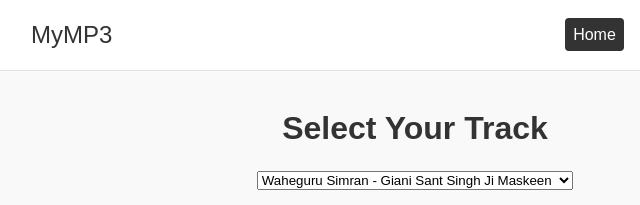
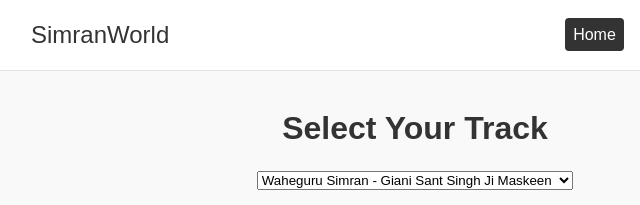
Before and after one commit to ns13131313/world, a plain HTML site: page index.html in a window 1280 px wide. Shown: the top 205 px of the page, 225-865 px from the left. Drawn offline with Linux system fonts and the light colour scheme.

Commit message:
Update index.html

```diff
--- a/index.html
+++ b/index.html
@@ -3,13 +3,13 @@
 <head>
   <meta charset="UTF-8" />
   <meta name="viewport" content="width=device-width, initial-scale=1.0" />
-  <title>MP3 Player</title>
+  <title>Simran World</title>
   <link rel="stylesheet" href="assets/css/style.css" />
 </head>
 <body>
   <header class="site-header">
     <nav class="nav">
-      <a href="index.html" class="logo">MyMP3</a>
+      <a href="index.html" class="logo">SimranWorld</a>
       <ul class="nav-links">
         <li><a href="index.html" class="active">Home</a></li>
         <li><a href="contact.html">Contact</a></li>
```
